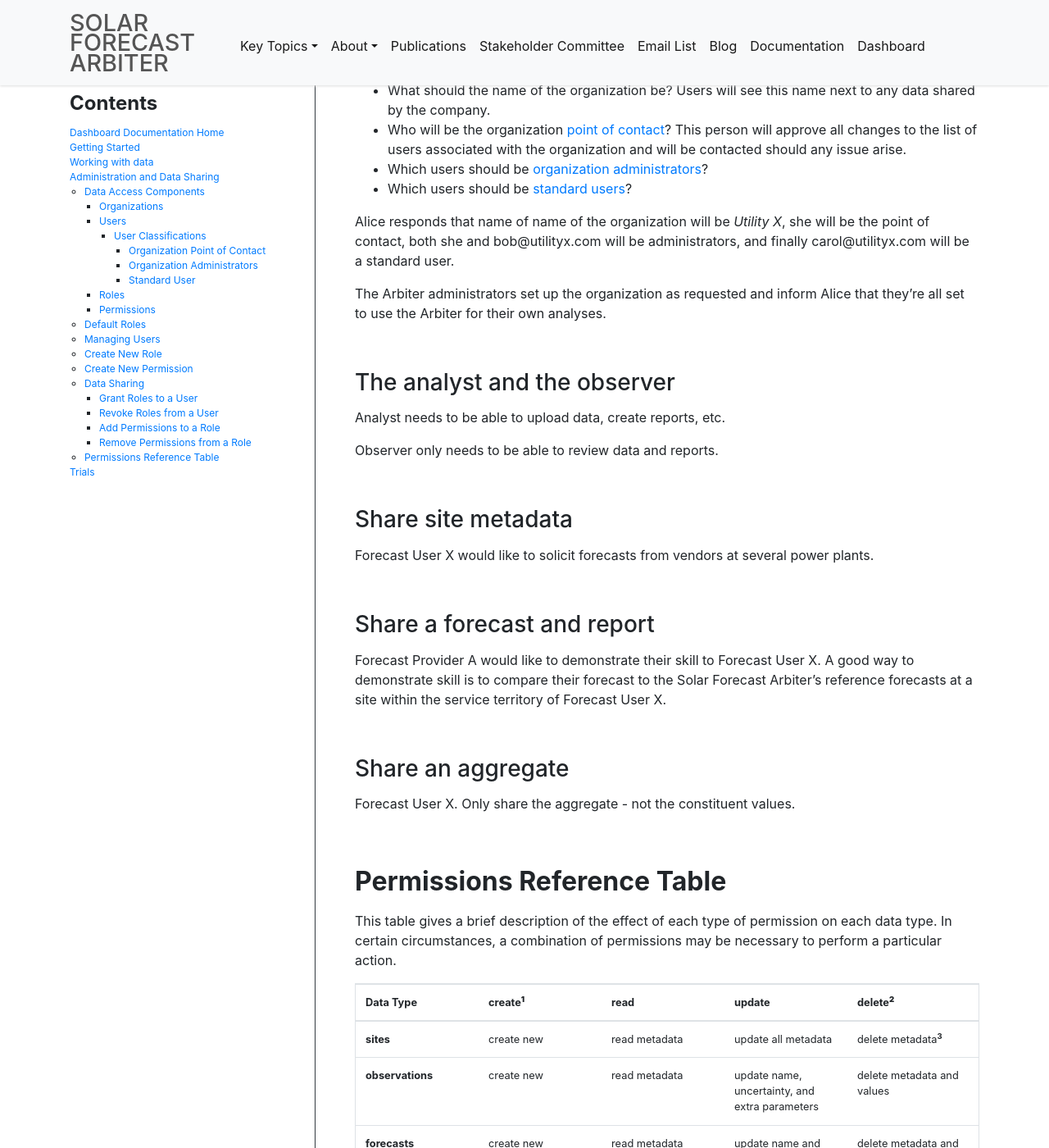
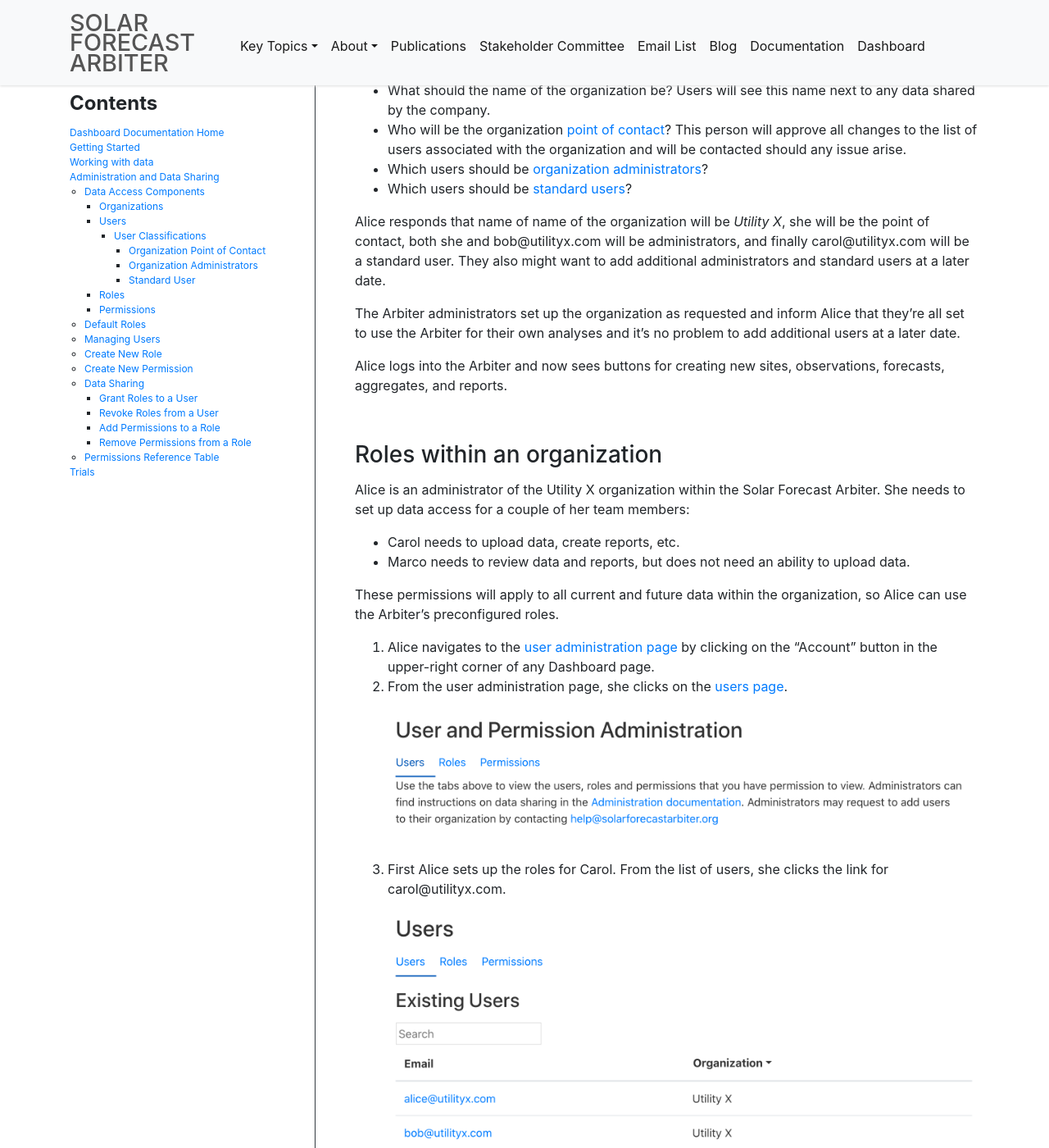
Before and after one commit to SolarArbiter/SolarArbiter.github.io, a Jekyll site: the page built from documentation/dashboard/administration.md, in a window 1280 px wide and 1400 px high, scrolled down 12574 px. Shown: the whole window at 82% size. Built offline with Jekyll 4.4.1, drawn with Linux system fonts in a browser that asks for light colours; some of the changed text lies outside the part shown.

Commit message:
roles within an organization example

```diff
--- a/documentation/dashboard/administration.md
+++ b/documentation/dashboard/administration.md
@@ -440,18 +440,56 @@
 
 Alice responds that name of name of the organization will be *Utility X*, she
 will be the point of contact, both she and bob@utilityx.com will be
-administrators, and finally carol@utilityx.com will be a standard user.
+administrators, and finally carol@utilityx.com will be a standard user. They also
+might want to add additional administrators and standard users at a later date.
 
 The Arbiter administrators set up the organization as requested and inform Alice
-that they're all set to use the Arbiter for their own analyses.
+that they're all set to use the Arbiter for their own analyses and it's no
+problem to add additional users at a later date.
+
+Alice logs into the Arbiter and now sees buttons for creating new sites,
+observations, forecasts, aggregates, and reports.
 
 
-### The analyst and the observer
+### Roles within an organization
 {: .anchor}
 
-Analyst needs to be able to upload data, create reports, etc.
+Alice is an administrator of the Utility X organization within the Solar Forecast Arbiter. She needs to set up data access for a couple of her team members:
 
-Observer only needs to be able to review data and reports.
+* Carol needs to upload data, create reports, etc.
+* Marco needs to review data and reports, but does not need an ability to upload data.
+
+These permissions will apply to all current and future data within the
+organization, so Alice can use the Arbiter's preconfigured roles.
+
+1. Alice navigates to the [user administration
+   page](https://dashboard.solarforecastarbiter.org/admin/) by clicking on the
+   "Account" button in the upper-right corner of any Dashboard page.
+2. From the user administration page, she clicks on the [users
+   page](https://dashboard.solarforecastarbiter.org/admin/users/).
+   <img class="my-3" src="/images/user-permission-admin-home.png"/>
+3. First Alice sets up the roles for Carol. From the list of users, she clicks
+   the link for carol@utilityx.com.
+   <img class="my-3" src="/images/utility-x-users.png"/>
+4. The page shows all of the roles currently granted to carol@utilityx.com.
+   By default, the only role granted to a standard user is a role that allows
+   a user to inspect their own metadata. Alice clicks the "Add Roles" button.
+   <img class="my-3" src="/images/carol-no-roles.png"/>
+5. From the list of roles, Alice selects *Read all, write all values, create
+   metadata, delete metadata, update all*. She may need to scroll through the
+   list of roles to find them.
+   <img class="my-3" src="/images/carol-adding-roles.png"/>
+6. Alice clicks the "Submit" button and is redirected to the
+   administrator's page for carol@utilityx.com. Alice confirms that the list of
+   roles granted to Carol includes the desired roles.
+   <img class="my-3" src="/images/carol-with-roles.png"/>
+7. Now Alice sets up the roles for Marco. She clicks on the [users
+   page](https://dashboard.solarforecastarbiter.org/admin/users/) once again.
+8. From the list of users, she selects marco@utilityx.com.
+9. From the list of roles, she selects only *Read all, recompute report*.
+
+Carol and Marco now have the intended data access.
+
 
 ### Share site metadata
 {: .anchor}
```
Also changed, not shown: images/carol-adding-roles.png (added), images/carol-no-roles.png (added), images/carol-with-roles.png (added), images/user-permission-admin-home.png (added), images/utility-x-users.png (added).
